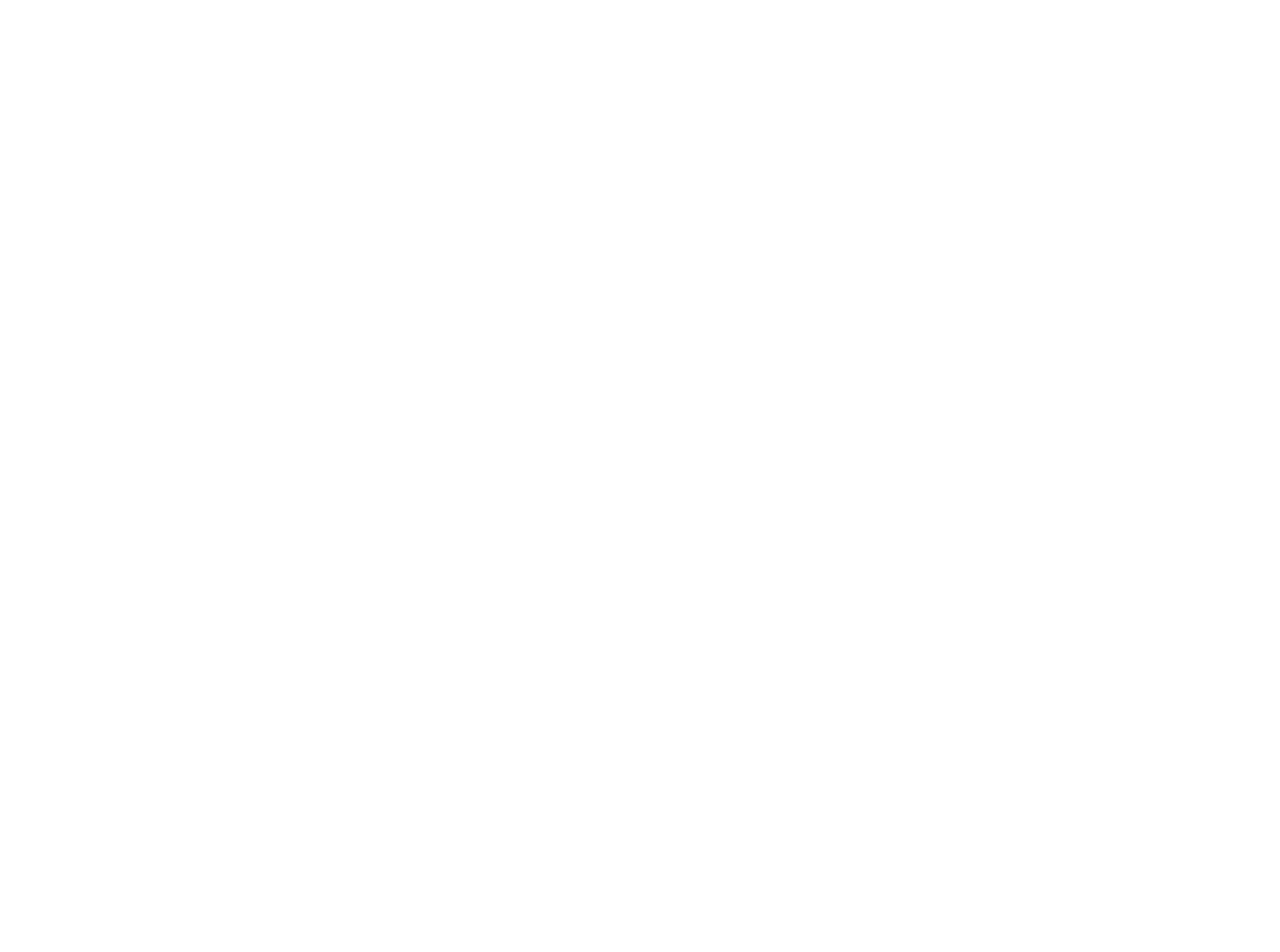
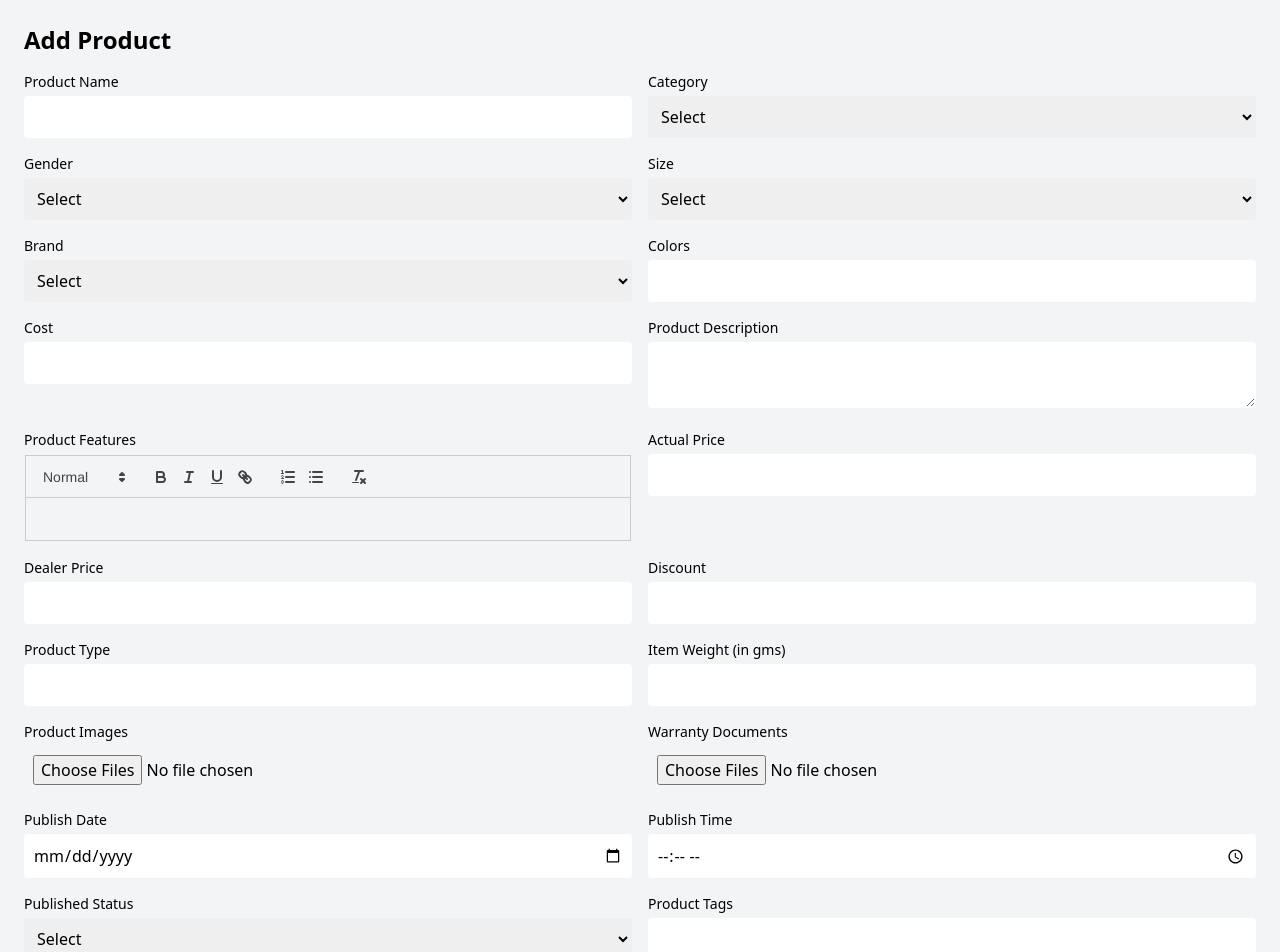
Before and after one commit to jyotirmaygithub/components, a React (Create React App) app: page /addProduct in a window 1280 px wide. Before the commit this address had no page. Shown: the top 952 px of the page. Before the commit the page ends 800 px from the top, so only its background shows below. Built offline with nearby package versions, Linux system fonts and the light colour scheme.

Commit message:
Feat : add product

```diff
--- a/src/App.js
+++ b/src/App.js
@@ -3,6 +3,7 @@
 import OrderDetails from './pages/orderDetails';
 import { BrowserRouter as Router, Routes, Route } from 'react-router-dom';
 import NavBar from './components/navBar';
+import AddProduct from './components/addProduct';
 
 function App() {
   return (
@@ -12,6 +13,7 @@
 
           <Route exact path='/' element={<><NavBar /><LandingPage /></>} />
           <Route exact path='/orderDetails' element={<OrderDetails/>} />
+          <Route exact path='/addProduct' element={<AddProduct/>} />
         </Routes>
       </Router>
     </>
--- /dev/null
+++ b/src/components/addProduct.js
@@ -0,0 +1,247 @@
+import React, { useState } from 'react';
+import ReactQuill from 'react-quill';
+import 'react-quill/dist/quill.snow.css';
+
+const AddProduct = () => {
+  const [productName, setProductName] = useState('');
+  const [category, setCategory] = useState('');
+  const [gender, setGender] = useState('');
+  const [size, setSize] = useState('');
+  const [brand, setBrand] = useState('');
+  const [colors, setColors] = useState('');
+  const [cost, setCost] = useState('');
+  const [productDescription, setProductDescription] = useState('');
+  const [productFeatures, setProductFeatures] = useState('');
+  const [actualPrice, setActualPrice] = useState('');
+  const [dealerPrice, setDealerPrice] = useState('');
+  const [discount, setDiscount] = useState('');
+  const [productType, setProductType] = useState('');
+  const [itemWeight, setItemWeight] = useState('');
+  const [publishDate, setPublishDate] = useState('');
+  const [publishTime, setPublishTime] = useState('');
+  const [publishedStatus, setPublishedStatus] = useState('');
+  const [productTags, setProductTags] = useState('');
+  const [availability, setAvailability] = useState('');
+  const [productImages, setProductImages] = useState([]);
+  const [warrantyDocuments, setWarrantyDocuments] = useState([]);
+
+  const handleImageUpload = (e, setter) => {
+    const files = Array.from(e.target.files);
+    setter(files);
+  };
+
+  return (
+    <div className="p-6 bg-gray-100">
+      <h1 className="text-2xl font-bold mb-4">Add Product</h1>
+      <div className="grid grid-cols-1 md:grid-cols-2 gap-4">
+        <div>
+          <label className="block text-sm font-medium mb-1">Product Name</label>
+          <input
+            type="text"
+            value={productName}
+            onChange={(e) => setProductName(e.target.value)}
+            maxLength="30"
+            className="focus:ring-custom focus:ring-2 w-full p-2 border border-transparent focus:border-blue-500 rounded"
+          />
+        </div>
+        <div>
+          <label className="block text-sm font-medium mb-1">Category</label>
+          <select
+            value={category}
+            onChange={(e) => setCategory(e.target.value)}
+            className="w-full p-2 border border-transparent focus:border-blue-500 rounded"
+          >
+            <option value="">Select</option>
+            {/* Add options here */}
+          </select>
+        </div>
+        <div>
+          <label className="block text-sm font-medium mb-1">Gender</label>
+          <select
+            value={gender}
+            onChange={(e) => setGender(e.target.value)}
+            className="w-full p-2 border border-transparent focus:border-blue-500 rounded"
+          >
+            <option value="">Select</option>
+            {/* Add options here */}
+          </select>
+        </div>
+        <div>
+          <label className="block text-sm font-medium mb-1">Size</label>
+          <select
+            value={size}
+            onChange={(e) => setSize(e.target.value)}
+            className="w-full p-2 border border-transparent focus:border-blue-500 rounded"
+          >
+            <option value="">Select</option>
+            {/* Add options here */}
+          </select>
+        </div>
+        <div>
+          <label className="block text-sm font-medium mb-1">Brand</label>
+          <select
+            value={brand}
+            onChange={(e) => setBrand(e.target.value)}
+            className="w-full p-2 border border-transparent focus:border-blue-500 rounded"
+          >
+            <option value="">Select</option>
+            {/* Add options here */}
+          </select>
+        </div>
+        <div>
+          <label className="block text-sm font-medium mb-1">Colors</label>
+          <input
+            type="text"
+            value={colors}
+            onChange={(e) => setColors(e.target.value)}
+            className="w-full p-2 border border-transparent focus:border-blue-500 rounded"
+          />
+        </div>
+        <div>
+          <label className="block text-sm font-medium mb-1">Cost</label>
+          <input
+            type="number"
+            value={cost}
+            onChange={(e) => setCost(e.target.value)}
+            className="w-full p-2 border border-transparent focus:border-blue-500 rounded"
+          />
+        </div>
+        <div>
+          <label className="block text-sm font-medium mb-1">Product Description</label>
+          <textarea
+            value={productDescription}
+            onChange={(e) => setProductDescription(e.target.value)}
+            maxLength="500"
+            className="w-full p-2 border border-transparent focus:border-blue-500 rounded"
+          ></textarea>
+        </div>
+        <div>
+          <label className="block text-sm font-medium mb-1">Product Features</label>
+          <ReactQuill
+            value={productFeatures}
+            onChange={setProductFeatures}
+            className="w-full border border-transparent focus-within:border-blue-500 rounded"
+          />
+        </div>
+        <div>
+          <label className="block text-sm font-medium mb-1">Actual Price</label>
+          <input
+            type="number"
+            value={actualPrice}
+            onChange={(e) => setActualPrice(e.target.value)}
+            className="w-full p-2 border border-transparent focus:border-blue-500 rounded"
+          />
+        </div>
+        <div>
+          <label className="block text-sm font-medium mb-1">Dealer Price</label>
+          <input
+            type="number"
+            value={dealerPrice}
+            onChange={(e) => setDealerPrice(e.target.value)}
+            className="w-full p-2 border border-transparent focus:border-blue-500 rounded"
+          />
+        </div>
+        <div>
+          <label className="block text-sm font-medium mb-1">Discount</label>
+          <input
+            type="number"
+            value={discount}
+            onChange={(e) => setDiscount(e.target.value)}
+            className="w-full p-2 border border-transparent focus:border-blue-500 rounded"
+          />
+        </div>
+        <div>
+          <label className="block text-sm font-medium mb-1">Product Type</label>
+          <input
+            type="text"
+            value={productType}
+            onChange={(e) => setProductType(e.target.value)}
+            className="w-full p-2 border border-transparent focus:border-blue-500 rounded"
+          />
+        </div>
+        <div>
+          <label className="block text-sm font-medium mb-1">Item Weight (in gms)</label>
+          <input
+            type="number"
+            value={itemWeight}
+            onChange={(e) => setItemWeight(e.target.value)}
+            className="w-full p-2 border border-transparent focus:border-blue-500 rounded"
+          />
+        </div>
+        <div>
+          <label className="block text-sm font-medium mb-1">Product Images</label>
+          <input
+            type="file"
+            multiple
+            onChange={(e) => handleImageUpload(e, setProductImages)}
+            className="w-full p-2 border border-transparent focus:border-blue-500 rounded"
+          />
+        </div>
+        <div>
+          <label className="block text-sm font-medium mb-1">Warranty Documents</label>
+          <input
+            type="file"
+            multiple
+            onChange={(e) => handleImageUpload(e, setWarrantyDocuments)}
+            className="w-full p-2 border border-transparent focus:border-blue-500 rounded"
+          />
+        </div>
+        <div>
+          <label className="block text-sm font-medium mb-1">Publish Date</label>
+          <input
+            type="date"
+            value={publishDate}
+            onChange={(e) => setPublishDate(e.target.value)}
+            className="w-full p-2 border border-transparent focus:border-blue-500 rounded"
+          />
+        </div>
+        <div>
+          <label className="block text-sm font-medium mb-1">Publish Time</label>
+          <input
+            type="time"
+            value={publishTime}
+            onChange={(e) => setPublishTime(e.target.value)}
+            className="w-full p-2 border border-transparent focus:border-blue-500 rounded"
+          />
+        </div>
+        <div>
+          <label className="block text-sm font-medium mb-1">Published Status</label>
+          <select
+            value={publishedStatus}
+            onChange={(e) => setPublishedStatus(e.target.value)}
+            className="w-full p-2 border border-transparent focus:border-blue-500 rounded"
+          >
+            <option value="">Select</option>
+            {/* Add options here */}
+          </select>
+        </div>
+        <div>
+          <label className="block text-sm font-medium mb-1">Product Tags</label>
+          <input
+            type="text"
+            value={productTags}
+            onChange={(e) => setProductTags(e.target.value)}
+            className="w-full p-2 border border-transparent focus:border-blue-500 rounded"
+          />
+        </div>
+        <div>
+          <label className="block text-sm font-medium mb-1">Availability</label>
+          <select
+            value={availability}
+            onChange={(e) => setAvailability(e.target.value)}
+            className="w-full p-2 border border-transparent focus:border-blue-500 rounded"
+          >
+            <option value="">Select</option>
+            {/* Add options here */}
+          </select>
+        </div>
+      </div>
+      <div className="mt-4">
+        <button className="bg-blue-500 text-white px-4 py-2 rounded mr-2">Add Product</button>
+        <button className="bg-gray-500 text-white px-4 py-2 rounded">Save Product</button>
+      </div>
+    </div>
+  );
+};
+
+export default AddProduct;
--- a/src/components/navBar.js
+++ b/src/components/navBar.js
@@ -7,6 +7,7 @@
       <ul>
         <li className='bg-black text-white px-10'>
           <Link to="/orderDetails">Order Details</Link>
+          <Link to="/addProduct">Add Product</Link>
         </li>
         {/* Add more navigation links as needed */}
       </ul>
--- a/src/layout/recentOrder.js
+++ b/src/layout/recentOrder.js
@@ -1,4 +1,4 @@
-import React from "react";
+import React from 'react';
 
 const RecentOrder = ({ image, title, type, price }) => {
   return (
```
Also changed, not shown: src/components/orderDetails/orderTrack.js (+30 -32 lines), src/components/popups/recentOrder.js (+9 -9 lines).
